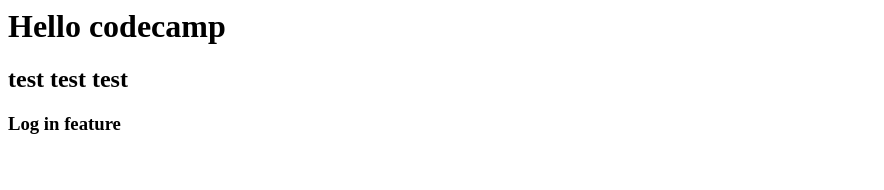
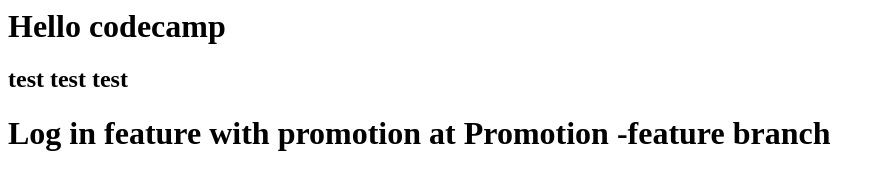
Before and after one commit to thatsaphon/fantastic-octo-guacamole, a plain HTML site: page index.html in a window 1280 px wide. Shown: the whole page, without its empty margins (0-884 px from the left). Drawn offline with Linux system fonts and the light colour scheme.

Commit message:
add promotion feature

```diff
--- a/index.html
+++ b/index.html
@@ -1,3 +1,5 @@
 <h1>Hello codecamp</h1>
 <h2>test test test</h2>
-<h3>Log in feature</h3>
+
+
+<h1>Log in feature with promotion at Promotion -feature branch</h1>
```
